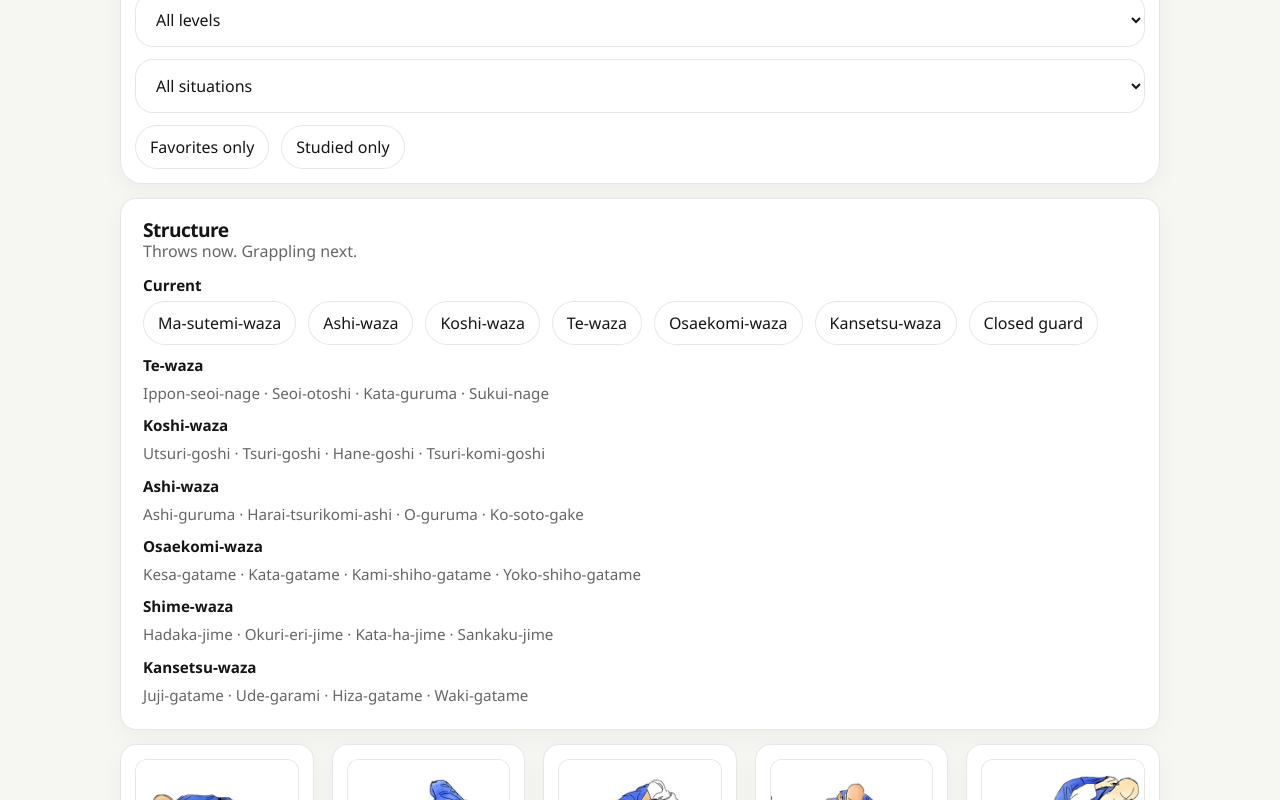
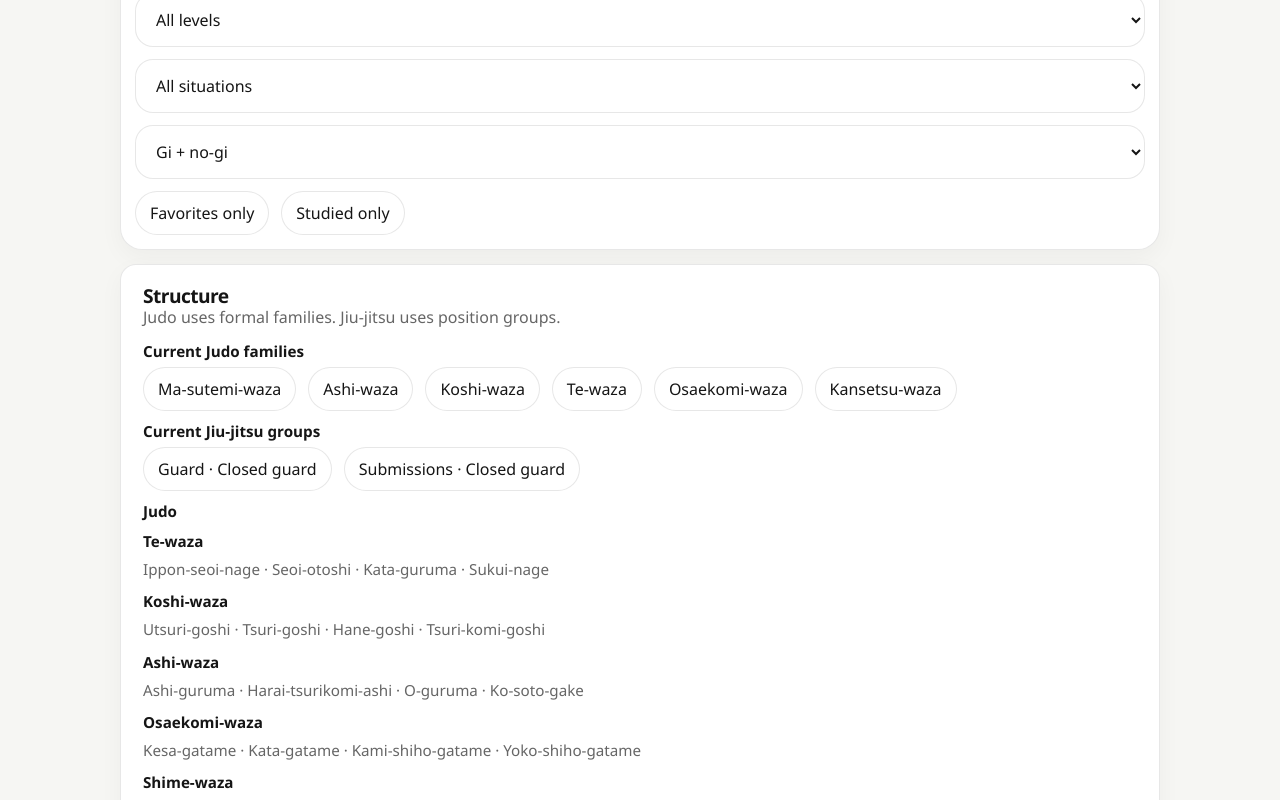
Before and after one commit to gocre8/judo, a Next.js app: page /library in a window 1280 px wide. Shown: the part 380-1180 px from the top of the page. Built offline with nearby package versions, Linux system fonts and the light colour scheme.

Commit message:
Refine grappling structure and add gi no-gi filter

```diff
--- a/app/globals.css
+++ b/app/globals.css
@@ -215,7 +215,7 @@ p {
 .detail-grid,
 .progress-grid {
   display: grid;
-  gap: 18px;
+  gap: 14px;
 }
 
 .stats-grid {
@@ -270,6 +270,7 @@ p {
 }
 
 .move-grid {
+  gap: 10px;
   grid-template-columns: repeat(auto-fit, minmax(170px, 1fr));
 }
 
@@ -335,6 +336,17 @@ p {
   justify-content: space-between;
   gap: 8px;
   align-items: flex-start;
+}
+
+.detail-hero__nav {
+  display: flex;
+  gap: 6px;
+}
+
+.detail-hero__nav-button {
+  min-width: 38px;
+  padding: 7px 10px;
+  font-size: 0.9rem;
 }
 
 .move-card__meta {
--- a/app/library/page.tsx
+++ b/app/library/page.tsx
@@ -17,6 +17,7 @@ function toInitialFilters(params: Record<string, string | string[] | undefined>)
   const difficulty = getSingleParam(params.difficulty);
   const category = getSingleParam(params.category);
   const search = getSingleParam(params.search);
+  const training = getSingleParam(params.training);
 
   return {
     practice: practice === "Judo" || practice === "Jiu-Jitsu" ? practice : "All",
@@ -25,13 +26,19 @@ function toInitialFilters(params: Record<string, string | string[] | undefined>)
       category === "Throw" ||
       category === "Hold-down" ||
       category === "Choke" ||
-      category === "Arm lock"
+      category === "Arm lock" ||
+      category === "Sweep" ||
+      category === "Pass" ||
+      category === "Position" ||
+      category === "Escape"
         ? category
         : "All",
     difficulty:
       difficulty === "Beginner" || difficulty === "Intermediate" ? difficulty : "All",
     situation:
       situation === "Standing" || situation === "Groundwork" ? situation : "All",
+    training:
+      training === "Gi" || training === "No-gi" ? training : "All",
   };
 }
 
--- a/components/CurriculumBoard.tsx
+++ b/components/CurriculumBoard.tsx
@@ -1,6 +1,16 @@
-import { moves, roadmap } from "@/data/moves";
+import { jiuJitsuRoadmap, judoRoadmap, moves } from "@/data/moves";
 
-const currentFamilies = Array.from(new Set(moves.map((move) => move.family)));
+const currentJudoFamilies = Array.from(
+  new Set(moves.filter((move) => (move.practice ?? "Judo") === "Judo").map((move) => move.family)),
+);
+
+const currentJiuJitsuGroups = Array.from(
+  new Set(
+    moves
+      .filter((move) => move.practice === "Jiu-Jitsu")
+      .map((move) => `${move.section} · ${move.family}`),
+  ),
+);
 
 export function CurriculumBoard() {
   return (
@@ -8,21 +18,44 @@ export function CurriculumBoard() {
       <div className="section-heading">
         <div>
           <h3>Structure</h3>
-          <p>Throws now. Grappling next.</p>
+          <p>Judo uses formal families. Jiu-jitsu uses position groups.</p>
         </div>
       </div>
       <div className="curriculum-row">
-        <strong>Current</strong>
+        <strong>Current Judo families</strong>
         <div className="quick-links">
-          {currentFamilies.map((family) => (
+          {currentJudoFamilies.map((family) => (
             <span key={family} className="chip">
               {family}
             </span>
           ))}
         </div>
       </div>
+      <div className="curriculum-row">
+        <strong>Current Jiu-jitsu groups</strong>
+        <div className="quick-links">
+          {currentJiuJitsuGroups.map((group) => (
+            <span key={group} className="chip">
+              {group}
+            </span>
+          ))}
+        </div>
+      </div>
       <div className="curriculum-stack">
-        {roadmap.map((group) => (
+        <div className="curriculum-row">
+          <strong>Judo</strong>
+        </div>
+        {judoRoadmap.map((group) => (
+          <div key={group.family} className="curriculum-row">
+            <strong>{group.family}</strong>
+            <p>{group.moves.join(" · ")}</p>
+          </div>
+        ))}
+        <div className="curriculum-row">
+          <strong>Jiu-jitsu</strong>
+          <p className="muted-label">There is no single official family system like Judo, so the app uses position and phase groups.</p>
+        </div>
+        {jiuJitsuRoadmap.map((group) => (
           <div key={group.family} className="curriculum-row">
             <strong>{group.family}</strong>
             <p>{group.moves.join(" · ")}</p>
--- a/components/MoveLibraryClient.tsx
+++ b/components/MoveLibraryClient.tsx
@@ -49,7 +49,7 @@ export function MoveLibraryClient({ initialFilters }: MoveLibraryClientProps) {
           <input
             className="search-input"
             type="search"
-            placeholder="Search throws, groundwork, Japanese names..."
+            placeholder="Search throws, grappling, Japanese names, gi, no-gi..."
 
             value={filters.search}
             onChange={(event) => setFilter("search", event.target.value)}
@@ -107,6 +107,18 @@ export function MoveLibraryClient({ initialFilters }: MoveLibraryClientProps) {
             <option value="Standing">Standing</option>
             <option value="Groundwork">Groundwork</option>
           </select>
+          <select
+            className="select-input"
+            value={filters.training}
+            onChange={(event) =>
+              setFilter("training", event.target.value as LibraryFilters["training"])
+            }
+            aria-label="Filter by training context"
+          >
+            <option value="All">Gi + no-gi</option>
+            <option value="Gi">Gi</option>
+            <option value="No-gi">No-gi</option>
+          </select>
         </div>
         <div className="toggle-row">
           <button
--- a/data/moves.ts
+++ b/data/moves.ts
@@ -698,7 +698,7 @@ export const featuredMoveIds = ["osoto-gari", "o-goshi", "deashi-harai"];
 
 export const moveMap = Object.fromEntries(moves.map((move) => [move.id, move]));
 
-export const roadmap = [
+export const judoRoadmap = [
   {
     family: "Te-waza",
     moves: ["Ippon-seoi-nage", "Seoi-otoshi", "Kata-guruma", "Sukui-nage"],
@@ -724,3 +724,26 @@ export const roadmap = [
     moves: ["Juji-gatame", "Ude-garami", "Hiza-gatame", "Waki-gatame"],
   },
 ] as const;
+
+export const jiuJitsuRoadmap = [
+  {
+    family: "Guard",
+    moves: ["Closed guard", "Open guard", "Half guard", "Butterfly guard"],
+  },
+  {
+    family: "Passing",
+    moves: ["Knee cut pass", "Toreando pass", "Leg drag", "Over-under pass"],
+  },
+  {
+    family: "Pins",
+    moves: ["Side control", "Knee on belly", "Mount", "North-south"],
+  },
+  {
+    family: "Back control",
+    moves: ["Seatbelt control", "Rear naked choke", "Short choke", "Bow and arrow choke"],
+  },
+  {
+    family: "Escapes",
+    moves: ["Upa escape", "Elbow escape", "Side control hip escape", "Back escape"],
+  },
+] as const;
--- a/lib/move-utils.ts
+++ b/lib/move-utils.ts
@@ -7,6 +7,7 @@ export const defaultFilters: LibraryFilters = {
   category: "All",
   difficulty: "All",
   situation: "All",
+  training: "All",
   favoritesOnly: false,
   studiedOnly: false,
 };
@@ -38,6 +39,8 @@ export function filterMoves(allMoves: Move[], filters: LibraryFilters, progress:
       filters.difficulty === "All" || move.difficulty === filters.difficulty;
     const matchesSituation =
       filters.situation === "All" || move.situationTags.includes(filters.situation);
+    const matchesTraining =
+      filters.training === "All" || move.situationTags.includes(filters.training);
     const matchesFavorite = !filters.favoritesOnly || moveProgress?.favorite;
     const matchesStudied = !filters.studiedOnly || moveProgress?.studied;
 
@@ -47,6 +50,7 @@ export function filterMoves(allMoves: Move[], filters: LibraryFilters, progress:
       matchesCategory &&
       matchesDifficulty &&
       matchesSituation &&
+      matchesTraining &&
       matchesFavorite &&
       matchesStudied
     );
--- a/lib/types.ts
+++ b/lib/types.ts
@@ -87,6 +87,7 @@ export type LibraryFilters = {
   category: "All" | MoveCategory;
   difficulty: "All" | MoveDifficulty;
   situation: "All" | "Standing" | "Groundwork";
+  training: "All" | "Gi" | "No-gi";
   favoritesOnly: boolean;
   studiedOnly: boolean;
 };
```
Also changed, not shown: app/moves/[id]/page.tsx (+12 -1 lines).
